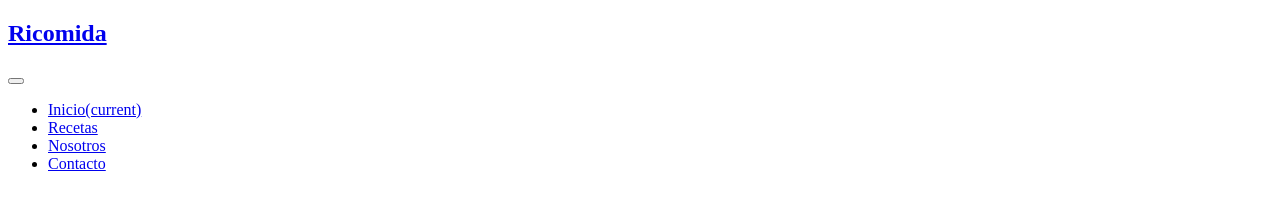
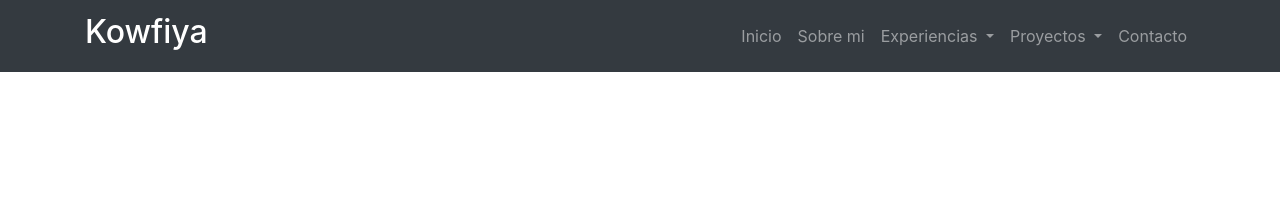
Before and after one commit to Kowfiya/PruebaFundamentosWeb, a plain HTML site: page index.html in a window 1280 px wide. Drawn offline with nearby package versions, Linux system fonts and the light colour scheme.

Commit message:
Se agrgan carpetas del proyecto y se modifica el navbar

```diff
--- a/index.html
+++ b/index.html
@@ -3,11 +3,17 @@
   <head>
     <meta charset="utf-8">
     <title>Felipe Pérez | Ingeniero automatizacion y robotica</title>
+
+    <meta name="viewport" content="width=device-width, initial-scale=1.0">
+    <link rel="stylesheet" href="https://stackpath.bootstrapcdn.com/bootstrap/4.3.1/css/bootstrap.min.css" integrity="sha384-ggOyR0iXCbMQv3Xipma34MD+dH/1fQ784/j6cY/iJTQUOhcWr7x9JvoRxT2MZw1T" crossorigin="anonymous">
+    <link href="https://fonts.googleapis.com/css?family=Cabin:400,700|Lobster" rel="stylesheet">
+    <link rel="stylesheet" href="https://use.fontawesome.com/releases/v5.8.1/css/all.css" integrity="sha384-50oBUHEmvpQ+1lW4y57PTFmhCaXp0ML5d60M1M7uH2+nqUivzIebhndOJK28anvf" crossorigin="anonymous">
+    <link rel="stylesheet" href="assets/css/style.css">
   </head>
   <body>
-    <nav class="navbar navbar-expand-lg navbar-dark bg-dark fixed-top">
+    <nav class="navbar navbar-expand-lg navbar-dark bg-dark">
       <div class="container">
-        <a class="navbar-brand" href="#"> <h2 class="ricomida">Ricomida</h2> </a>
+        <a class="navbar-brand" href="#"> <h2 class="ricomida">Kowfiya</h2> </a>
         <button class="navbar-toggler" type="button" data-toggle="collapse" data-target="#navbarNav" aria-controls="navbarNav" aria-expanded="false" aria-label="Toggle navigation">
           <span class="navbar-toggler-icon"></span>
         </button>
@@ -17,10 +23,25 @@
               <a class="nav-link" href="#about">Inicio<span class="sr-only">(current)</span></a>
             </li>
             <li class="nav-item">
-              <a class="nav-link" href="#work">Recetas</a>
+              <a class="nav-link" href="#work">Sobre mi</a>
             </li>
-            <li class="nav-item">
-              <a class="nav-link" href="#contact">Nosotros</a>
+            <li class="nav-item dropdown">
+                    <a class="nav-link dropdown-toggle" href="#" id="navbarDropdown" role="button" data-toggle="dropdown" aria-haspopup="true" aria-expanded="false">
+                      Experiencias
+                    </a>
+                    <div class="dropdown-menu" aria-labelledby="navbarDropdown">
+                      <a class="dropdown-item" href="#">Trabajos</a>
+                      <a class="dropdown-item" href="#">Web</a>
+                    </div>
+            </li>
+            <li class="nav-item dropdown">
+                    <a class="nav-link dropdown-toggle" href="#" id="navbarDropdown" role="button" data-toggle="dropdown" aria-haspopup="true" aria-expanded="false">
+                      Proyectos
+                    </a>
+                    <div class="dropdown-menu" aria-labelledby="navbarDropdown">
+                      <a class="dropdown-item" href="#">Robotica</a>
+                      <a class="dropdown-item" href="#">Ilustracion</a>
+                    </div>
             </li>
             <li class="nav-item">
               <a class="nav-link" href="#contact">Contacto</a>
@@ -33,5 +54,12 @@
     <head>
 
     </head>
+
+    <script src="https://code.jquery.com/jquery-3.4.0.min.js"
+    integrity="sha256-BJeo0qm959uMBGb65z40ejJYGSgR7REI4+CW1fNKwOg="
+    crossorigin="anonymous"></script>
+    <script src="https://cdnjs.cloudflare.com/ajax/libs/popper.js/1.14.7/umd/popper.min.js" integrity="sha384-UO2eT0CpHqdSJQ6hJty5KVphtPhzWj9WO1clHTMGa3JDZwrnQq4sF86dIHNDz0W1" crossorigin="anonymous"></script>
+    <script src="https://stackpath.bootstrapcdn.com/bootstrap/4.3.1/js/bootstrap.min.js" integrity="sha384-JjSmVgyd0p3pXB1rRibZUAYoIIy6OrQ6VrjIEaFf/nJGzIxFDsf4x0xIM+B07jRM" crossorigin="anonymous"></script>
+    <script src="assets/js/script.js"></script>
   </body>
 </html>
```
Also changed, not shown: assets/css/style.css (added), assets/js/script.js (added).
